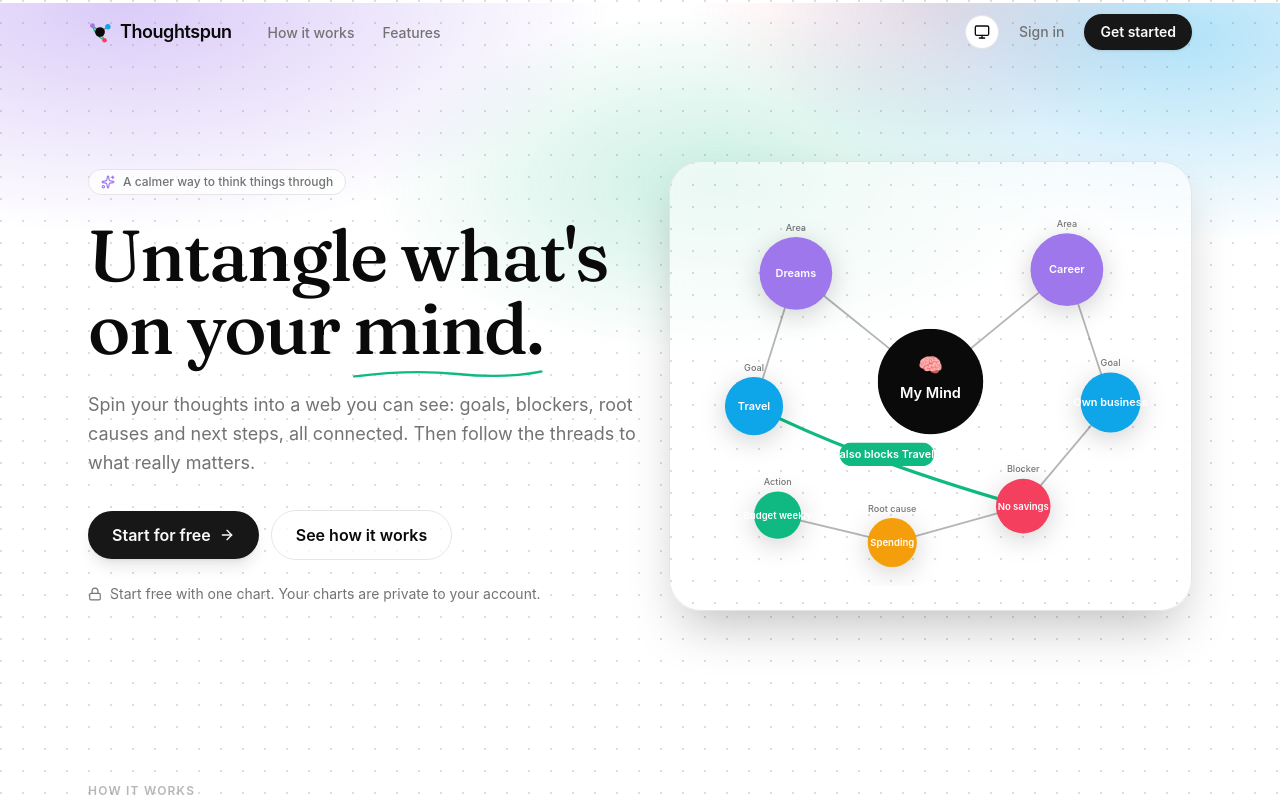
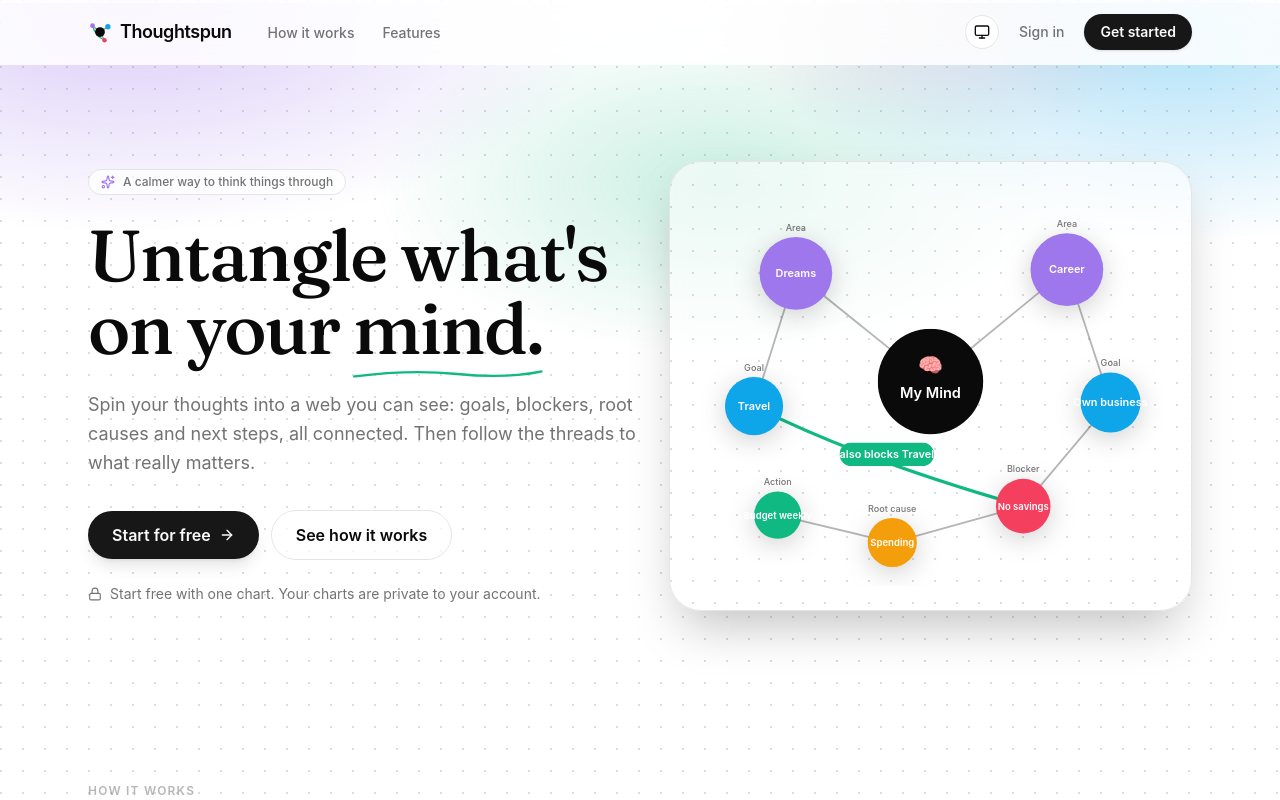
Before and after one commit to DavidAVargas/mind-web-chart, a Next.js app: page / in a window 1280 px wide. Built offline with nearby package versions, Linux system fonts and the light colour scheme.

Commit message:
Call connectors threads everywhere and give the landing navbar a background

```diff
--- a/components/landing/landing-nav.tsx
+++ b/components/landing/landing-nav.tsx
@@ -37,9 +37,9 @@ export default function LandingNav() {
     <header
       className={cn(
         "sticky top-0 z-30 transition-colors duration-300",
-        scrolled || open
-          ? "border-border bg-background/80 border-b backdrop-blur-lg"
-          : "border-b border-transparent",
+        // Always a solid-ish background, so the links stay readable over the page.
+        "bg-background/85 border-b backdrop-blur-xl",
+        scrolled || open ? "border-border shadow-sm" : "border-transparent",
       )}
     >
       <nav className="mx-auto flex h-16 max-w-6xl items-center gap-6 px-4 sm:px-6">
--- a/components/mind-map/bubble-node.tsx
+++ b/components/mind-map/bubble-node.tsx
@@ -155,8 +155,8 @@ export default function BubbleNodeView({
     },
     {
       key: "link",
-      label: `Connect ${data.label} to another bubble`,
-      title: "Connect to another bubble",
+      label: `Start a thread from ${data.label}`,
+      title: "Start a thread",
       icon: Link2,
       onClick: () => startLink(id),
     },
--- a/components/mind-map/floating-edge.tsx
+++ b/components/mind-map/floating-edge.tsx
@@ -40,7 +40,7 @@ export default function FloatingEdge({ id, source, target }: EdgeProps) {
       style={{
         stroke: "var(--muted-foreground)",
         strokeWidth: 2,
-        // Fade branches back while a connector thread is in focus.
+        // Fade branches back while a thread is in focus.
         opacity: focusEdgeId ? 0.15 : 1,
         transition: "opacity 150ms",
       }}
--- a/components/mind-map/linking-chip.tsx
+++ b/components/mind-map/linking-chip.tsx
@@ -32,7 +32,7 @@ function ChipButton({
 }
 
 /**
- * Floats above the bubble a connector starts from, so the prompt and its
+ * Floats above the bubble a thread starts from, so the prompt and its
  * buttons sit right where you're working instead of at the screen's edge.
  */
 export default function LinkingChip({
@@ -69,7 +69,7 @@ export default function LinkingChip({
       >
         {step === "pick" && (
           <>
-            <span>Tap a bubble to connect “{originLabel}”</span>
+            <span>Tap a bubble to thread it to “{originLabel}”</span>
             <ChipButton onClick={onDone}>Cancel</ChipButton>
           </>
         )}
@@ -81,7 +81,7 @@ export default function LinkingChip({
                 strokeWidth={3}
                 aria-hidden="true"
               />
-              Connected to “{targetLabel || "Untitled"}”
+              Thread started with “{targetLabel || "Untitled"}”
             </span>
             <ChipButton onClick={onAddMore}>
               <Plus className="size-4" aria-hidden="true" />
@@ -95,7 +95,7 @@ export default function LinkingChip({
         {step === "multi" && (
           <>
             <span>
-              Tap bubbles to add them
+              Tap bubbles to add them to the thread
               {added ? (
                 <span className="text-muted-foreground"> · {added} added</span>
               ) : null}
--- a/components/mind-map/mind-map-context.tsx
+++ b/components/mind-map/mind-map-context.tsx
@@ -7,7 +7,7 @@ type MindMapContextValue = {
   toggleCollapse: (nodeId: string) => void;
   /** How many bubbles branch off each bubble, at any depth. */
   descendantCounts: Map<string, number>;
-  /** Start a new connector thread from this bubble. */
+  /** Start a new thread from this bubble. */
   startLink: (nodeId: string) => void;
   /** Keep adding bubbles to an existing thread. */
   addToThread: (edgeId: string) => void;
--- a/components/mind-map/mind-map.tsx
+++ b/components/mind-map/mind-map.tsx
@@ -19,7 +19,7 @@ import {
 import { useCallback, useEffect, useMemo, useRef, useState } from "react";
 import { toast, Toaster } from "sonner";
 import BubbleNodeView, { type BubbleNode } from "./bubble-node";
-import ConnectorEdge from "./connector-edge";
+import ThreadEdge from "./thread-edge";
 import FloatingEdge from "./floating-edge";
 import { MindMapContext } from "./mind-map-context";
 import LinkingChip from "./linking-chip";
@@ -34,7 +34,7 @@ import {
 } from "@/lib/mind-map/bubble-kinds";
 import {
   BRANCH_EDGE,
-  CONNECTOR_EDGE,
+  THREAD_EDGE,
   getBranchIds,
   getParentId,
   getThreadMembers,
@@ -56,7 +56,7 @@ import { APP_NAME } from "@/lib/brand";
 const nodeTypes = { bubble: BubbleNodeView };
 const edgeTypes = {
   [BRANCH_EDGE]: FloatingEdge,
-  [CONNECTOR_EDGE]: ConnectorEdge,
+  [THREAD_EDGE]: ThreadEdge,
 };
 
 export default function MindMap({ chartId }: { chartId: string }) {
@@ -275,7 +275,7 @@ function MindMapCanvas({
               : edge,
           ),
         );
-        toast("Removed that link", {
+        toast("Removed that link from the thread", {
           action: { label: "Undo", onClick: undo },
         });
       },
@@ -423,7 +423,7 @@ function MindMapCanvas({
     const message = first
       ? `Deleted “${first.data.label || "Untitled"}”` +
         (deletedNodes.length > 1 ? ` and ${deletedNodes.length - 1} more` : "")
-      : "Deleted connector";
+      : "Deleted thread";
 
     toast(message, {
       action: {
@@ -461,7 +461,7 @@ function MindMapCanvas({
         id: threadId,
         source: linking.originId,
         target: nodeId,
-        type: CONNECTOR_EDGE,
+        type: THREAD_EDGE,
         data: {
           members: [nodeId],
           color: THREAD_COLORS[threadCount % THREAD_COLORS.length],
--- a/components/mind-map/connector-edge.tsx
+++ b/components/mind-map/thread-edge.tsx
@@ -177,8 +177,8 @@ function ActionBar({ at, actions }: { at: Point; actions: Action[] }) {
   );
 }
 
-/** A connector thread: from one bubble, branching out to one or more others. */
-export default function ConnectorEdge({
+/** A thread: from one bubble, branching out to one or more others. */
+export default function ThreadEdge({
   id,
   source,
   target,
--- a/components/mind-map/thread-panel.tsx
+++ b/components/mind-map/thread-panel.tsx
@@ -8,7 +8,7 @@ import {
 import type { BubbleNode } from "./bubble-node";
 import { PANEL_CLASS } from "./notes-panel";
 
-/** Details for a connector thread: which bubbles it ties together, and why. */
+/** Details for a thread: which bubbles it ties together, and why. */
 export default function ThreadPanel({
   edgeId,
   onClose,
--- a/lib/mind-map/graph.ts
+++ b/lib/mind-map/graph.ts
@@ -3,7 +3,8 @@ import type { Edge } from "@xyflow/react";
 /** Edge type for the parent → child lines made with the + button. */
 export const BRANCH_EDGE = "floating";
 /** Edge type for the cross-links made with the link button. */
-export const CONNECTOR_EDGE = "connector";
+// Saved charts store threads under the older name "connector", so the value stays.
+export const THREAD_EDGE = "connector";
 
 export function isBranch(edge: Edge) {
   return edge.type === BRANCH_EDGE;
@@ -51,7 +52,7 @@ export const THREAD_COLORS = [
 ];
 
 /**
- * A connector is a "thread": it starts at its source bubble and can branch out
+ * A thread starts at its source bubble and can branch out
  * to any number of member bubbles. Older saves only have a target, which is
  * the same as a thread with one member.
  */
```
